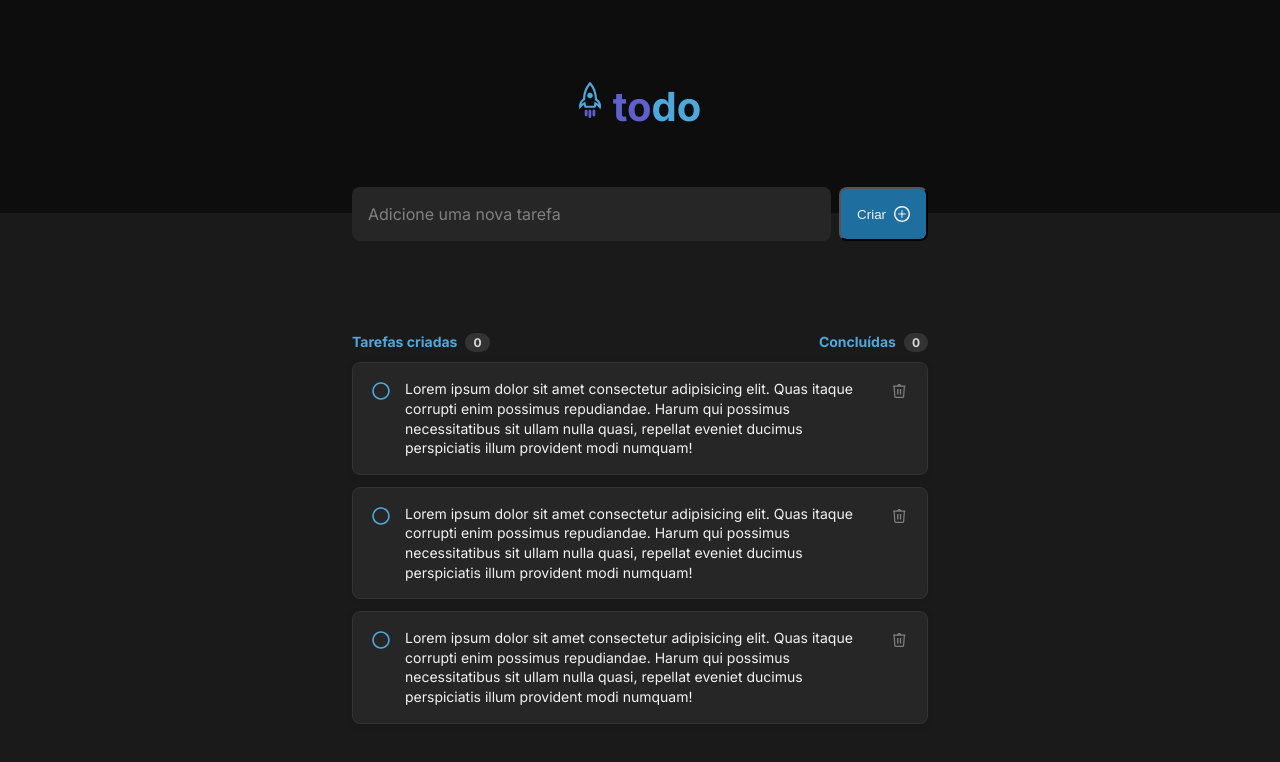
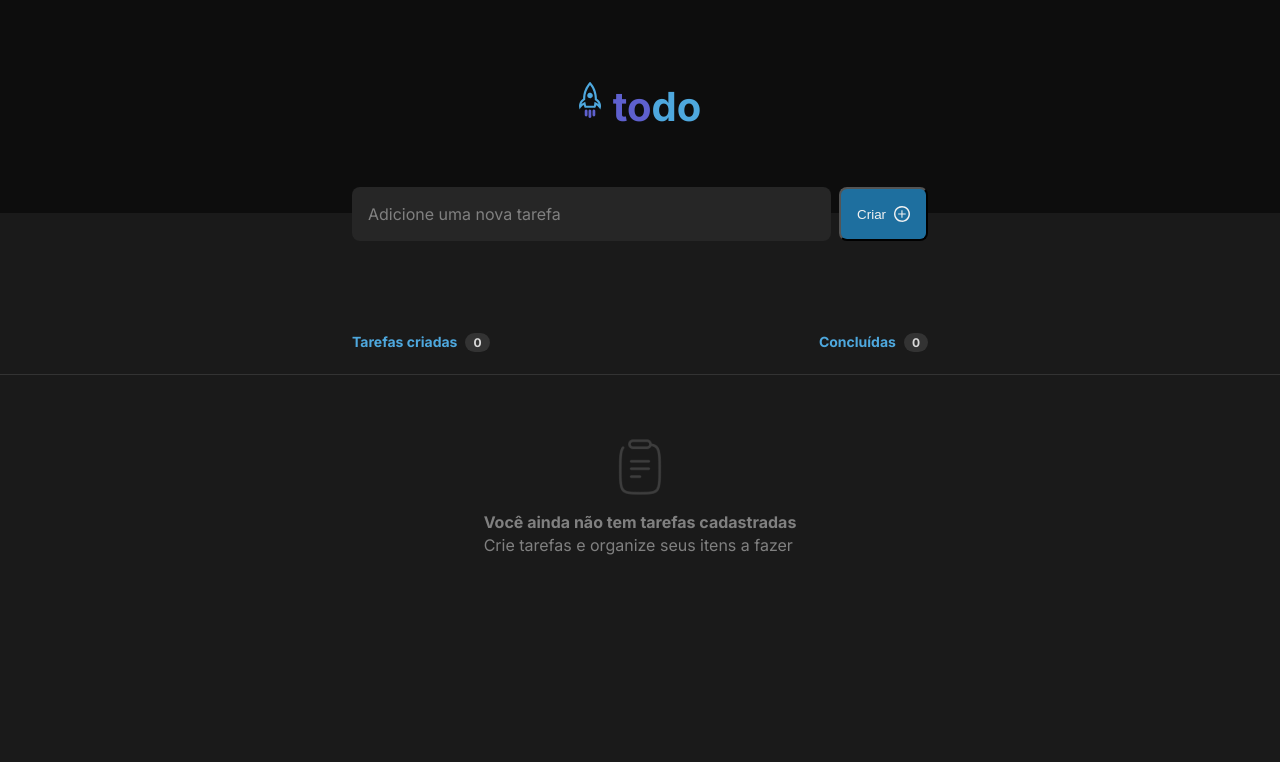
Before and after one commit to Marcelovqvd/2023-Desafio-Iginte-React-01, a React (Vite) app: page / in a window 1280 px wide. Shown: the top 762 px of the page. Built offline with nearby package versions, Linux system fonts and the light colour scheme.

Commit message:
feat: adjust Article css

```diff
--- a/src/components/Article.module.css
+++ b/src/components/Article.module.css
@@ -5,25 +5,19 @@
     padding: 0 22rem;
 }
 
-.mainSectionTexts {
-    display: flex;
-    flex-direction: column;
-    align-self: stretch;
-    text-align: center;
-    font-size: 16px;
+.mainSectionTexts p {
+    color: var(--gray-300, #808080);
+    font-weight: 400;
+    font-size: 1rem;
     font-family: Inter;
-    font-weight: 700;
     line-height: 140%;
-    margin-top: 16px;
+    font-style: normal;
 }
 
+
 .mainSectionTexts p:first-child {
-    color: var(--gray-300, #808080);
-}
-
-.mainSectionTexts {
-    color: var(--gray-400, #333333);
-    font-size: 14px;
+    margin-top: 1rem;
+    font-weight: 700;
 }
 
 .mainSection {
--- a/src/components/Main.tsx
+++ b/src/components/Main.tsx
@@ -6,7 +6,7 @@ import { useState } from 'react';
 import { Article } from './Article';
 
 export function Main() {
-    const [newTodo, setNewTodo] = useState([1, 2, 3])
+    const [newTodo, setNewTodo] = useState([])
     const [newTodoText, setNewTodoText] = useState('');
 
     function handleSubmit(event: any) {
```
